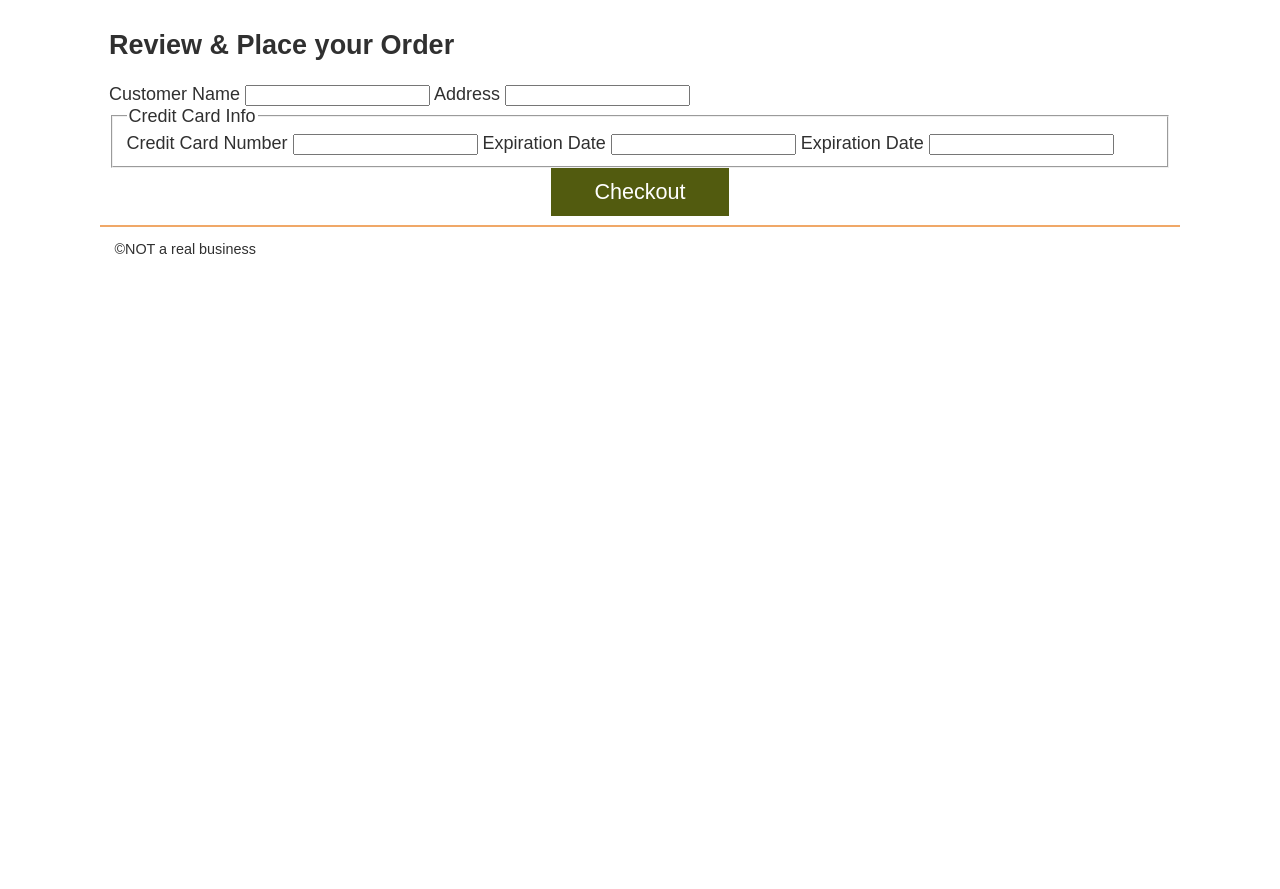
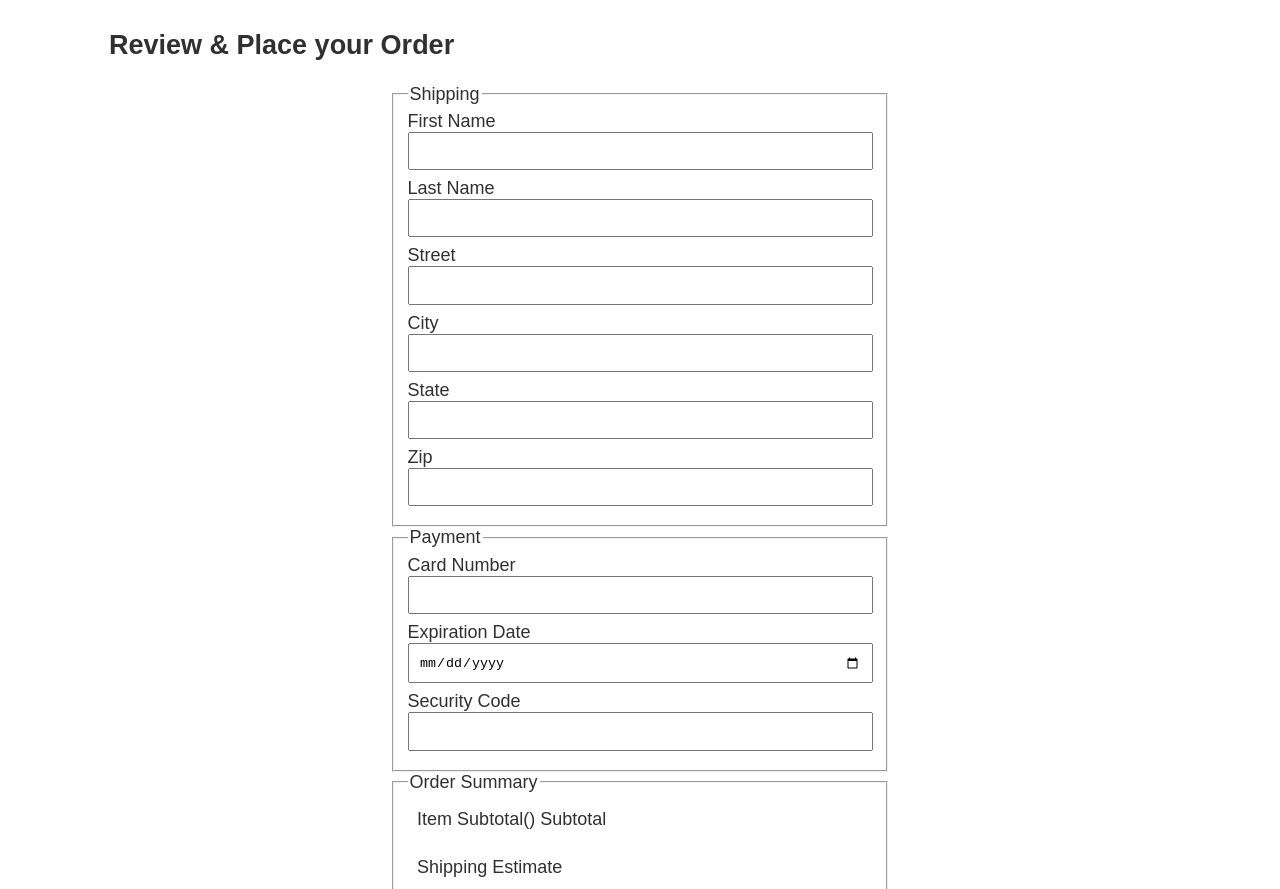
Before and after one commit to bykarol/wdd330-Team4, a website: page src/checkout/index.html in a window 1280 px wide. Shown: the part 63-952 px from the top of the page. Before the commit the page ends 800 px from the top, so only its background shows below. Drawn offline with Linux system fonts and the light colour scheme; files whose address does not match are found by name.

Commit message:
team6 doing

```diff
--- a/src/checkout/index.html
+++ b/src/checkout/index.html
@@ -1,6 +1,7 @@
 <!DOCTYPE html>
 
 <html lang="en">
+
 <head>
   <meta charset="UTF-8" />
 
@@ -17,26 +18,47 @@
   <main class="divider">
     <section class="products">
       <h2>Review & Place your Order</h2>
-        <form>
-          <label for="customerName">Customer Name</label>
-          <input type="text" id="customerName" name="customerName" />
-          <label for="customerAddress">Address</label>
-          <input type="text" id="customerAddress" name="customerAddress" />
+      <form method="post" action="#" id="shippingForm">
         <fieldset>
-            <legend>Credit Card Info</legend>
-            <label for="ccNum">Credit Card Number</label>
-            <input type="text" id="ccNum" name="ccNum" />
+          <legend>Shipping</legend>
+          <label for="customerName">First Name</label>
+          <input type="text" id="customerName" name="customerName" required />
+          <label for="customerLastname">Last Name</label>
+          <input type="text" id="customerLastname" name="customerLastname" required />
+          <label for="customerStreet">Street</label>
+          <input type="text" id="customerStreet" name="customerStreet" required />
+          <label for="customerCity">City</label>
+          <input type="text" id="customerCity" name="customerCity" required />
+          <label for="customerState">State</label>
+          <input type="text" id="customerState" name="customerState" required />
+          <label for="customerZip">Zip</label>
+          <input type="number" id="customerZip" name="customerZip" required />
+        </fieldset>
+        <fieldset>
+          <legend>Payment</legend>
+          <label for="ccNum">Card Number</label>
+          <input type="text" id="ccNum" name="ccNum" required />
           <label for="expDate">Expiration Date</label>
-            <input type="text" id="expDate" name="expDate" />
-
-            <label for="securityCode">Expiration Date</label>
-            <input type="number" id="securityCode" name="securityCode" />
+          <input type="date" id="expDate" name="expDate" required />
+          <label for="securityCode">Security Code</label>
+          <input type="number" id="securityCode" name="securityCode" required />
         </fieldset>
-          <button type="submit">Checkout</button>
+        <fieldset>
+          <legend>Order Summary</legend>
+          <div>Item Subtotal(<span id="productsQuantity"></span>)
+            <span>Subtotal</span>
+          </div>
+          <div>Shipping Estimate</div>
+          <div>Tax</div>
+          <div>Order Total</div>
+        </fieldset>
       </form>
+      <div></div>
+      <button type="submit" form="shippingForm">Checkout</button>
     </section>
   </main>
 
   <footer id="main-footer"></footer>
 </body>
+
 </html>
--- a/src/css/style.css
+++ b/src/css/style.css
@@ -25,6 +25,8 @@ body {
   color: var(--dark-grey);
 }
 
+/*Last code addes from here*/
+
 .hide {
   display: none;
 }
@@ -34,6 +36,24 @@ body {
   font-weight: bold;
   text-align: center;
 }
+
+form#shippingForm {
+  max-width: 500px;
+  margin: 0 auto;
+}
+
+form#shippingForm fieldset {
+  display: flex;
+  flex-direction: column;
+}
+
+form#shippingForm fieldset input,
+form#shippingForm div {
+  margin-bottom: .5rem;
+  padding: .6rem;
+}
+
+/*To here*/
 
 img {
   max-width: 100%;
--- a/src/js/cartTotal.js
+++ b/src/js/cartTotal.js
@@ -13,7 +13,7 @@ if (window.localStorage.length == 0) {
 }
 
 export default function displayTotal(items) {
-  let sum = 0.0;
+  let sum = 0.00;
   for (let i = 0; i < items.length; i++) {
     sum += items[i].FinalPrice;
   }
```
Lines whose indentation alone changed are shown as unchanged.
